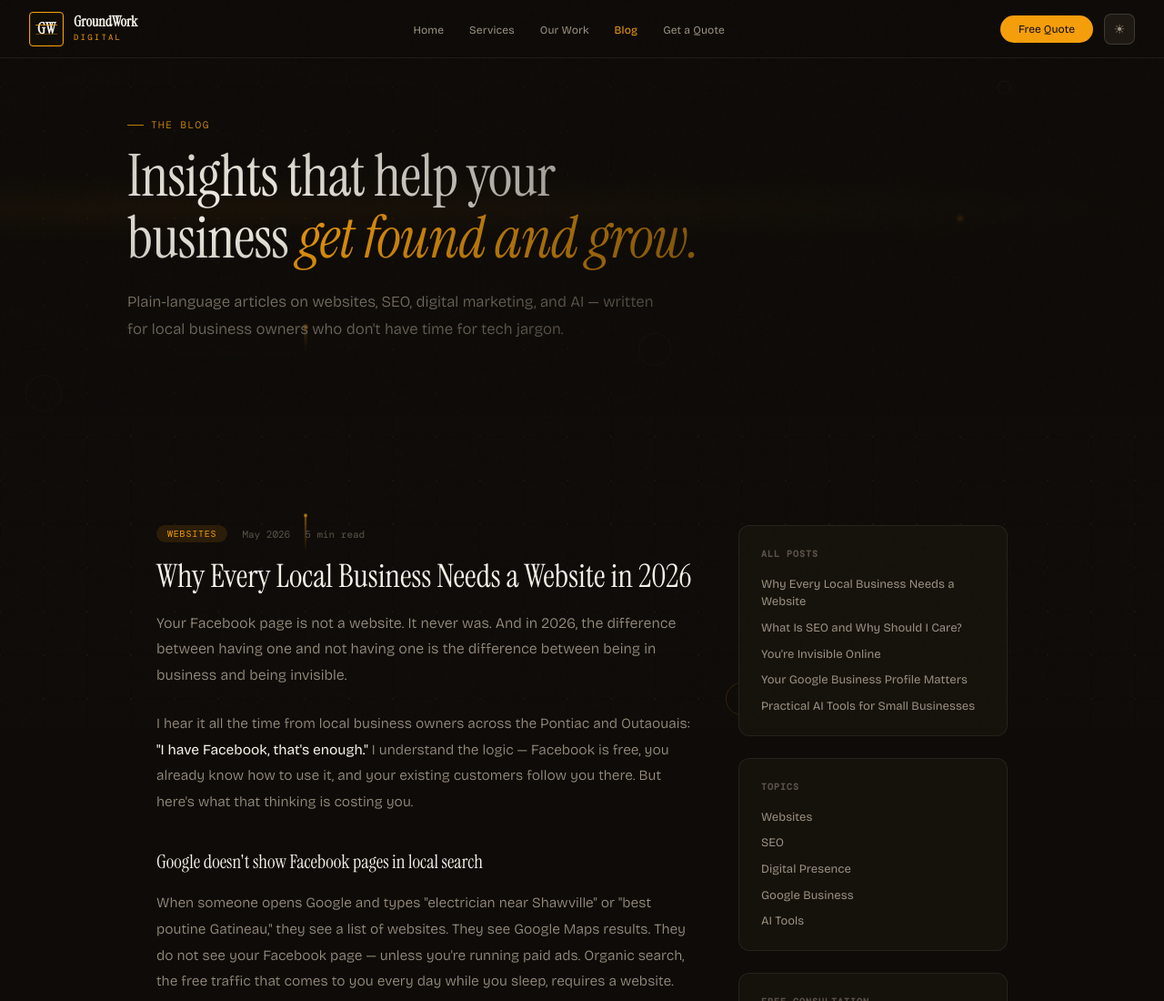
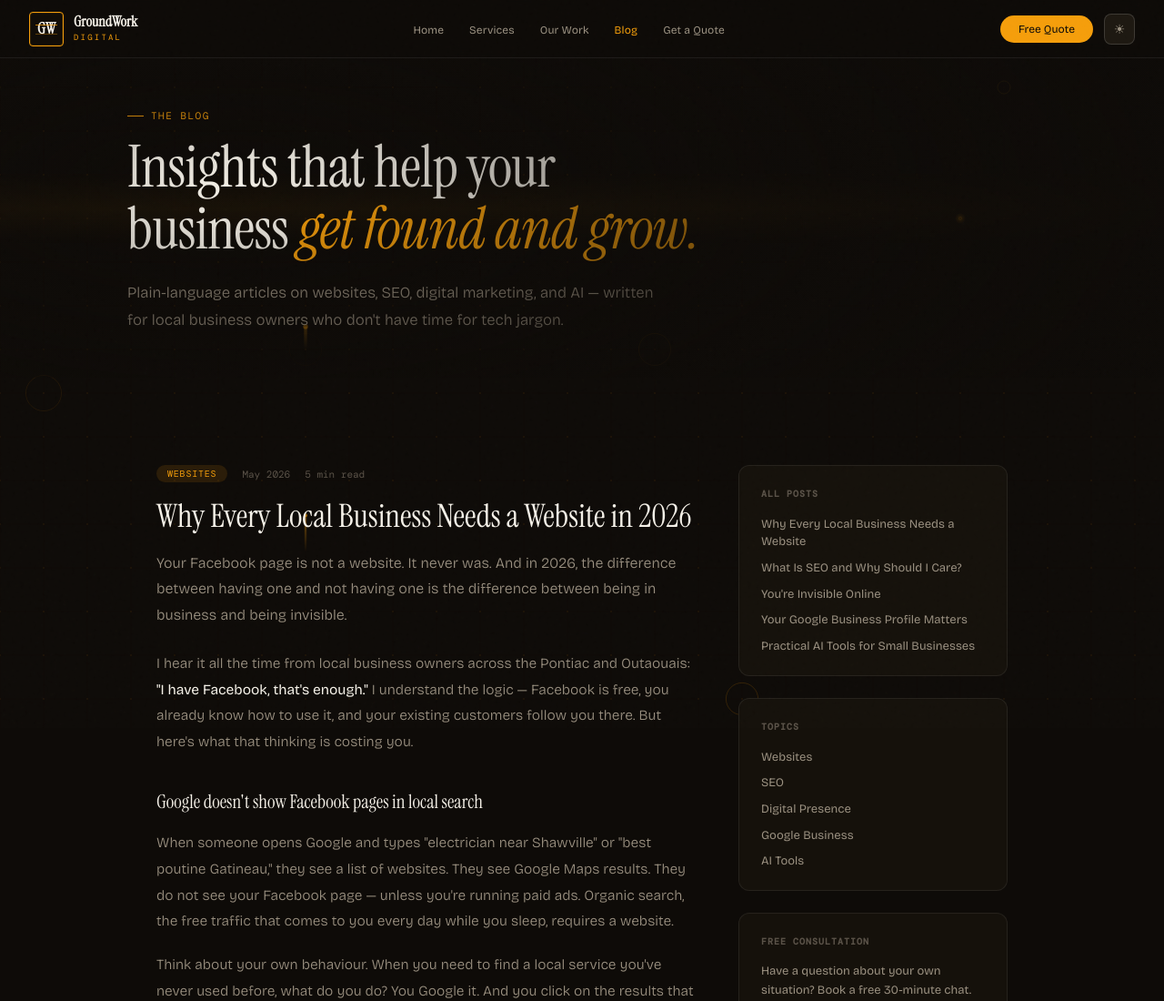
Before and after one commit to terrybevvan-bit/groundwork-digital, a plain HTML site: page blog.html in a window 1280 px wide. Shown: the top 1100 px of the page at 91% size. Drawn offline with nearby package versions, Linux system fonts and the light colour scheme.

Commit message:
Tighten page-hero to content gap on all inner pages
Reduced page-hero bottom padding 80px → 48px and content section top padding 80px → 56px, cutting the dead space roughly in half.

Co-Authored-By: Claude Sonnet 4.6 <noreply@anthropic.com>

```diff
--- a/blog.html
+++ b/blog.html
@@ -81,14 +81,14 @@ html.light .btn-primary:hover{background:#92400e;}
 .btn-outline{display:inline-flex;align-items:center;gap:8px;padding:13px 26px;border:1px solid var(--border2);color:var(--text2);font-size:14px;border-radius:100px;text-decoration:none;transition:all .15s;}
 .btn-outline:hover{border-color:var(--green);color:var(--green);}
 /* PAGE HERO (non-index) */
-.page-hero{padding:130px 2rem 80px;position:relative;z-index:1;}
+.page-hero{padding:120px 2rem 48px;position:relative;z-index:1;}
 .page-hero-inner{max-width:1000px;margin:0 auto;}
 .page-hero h1{font-family:var(--serif);font-size:clamp(2.8rem,5vw,4rem);font-weight:400;line-height:1.07;letter-spacing:-.8px;color:var(--text);margin-bottom:1.25rem;}
 .page-hero h1 em{font-style:italic;color:var(--green);}
 .page-hero p{font-size:1.05rem;color:var(--text2);line-height:1.8;max-width:580px;font-weight:300;}
 .page-hero::before{content:'';position:absolute;inset:0;background:radial-gradient(ellipse 80% 100% at 20% 50%,rgba(14,11,8,0) 0%,rgba(14,11,8,.7) 70%,rgba(14,11,8,.95) 100%);pointer-events:none;}
 html.light .page-hero::before{background:radial-gradient(ellipse 80% 100% at 20% 50%,rgba(250,246,239,0) 0%,rgba(250,246,239,.7) 70%,rgba(250,246,239,.95) 100%);}
-section.content-section{padding:80px 2rem;position:relative;z-index:1;}
+section.content-section{padding:56px 2rem 80px;position:relative;z-index:1;}
 section.content-section.alt{background:var(--bg2);}
 
 
```
Also changed, not shown: contact.html (+2 -2 lines), services.html (+2 -2 lines), work.html (+2 -2 lines).
